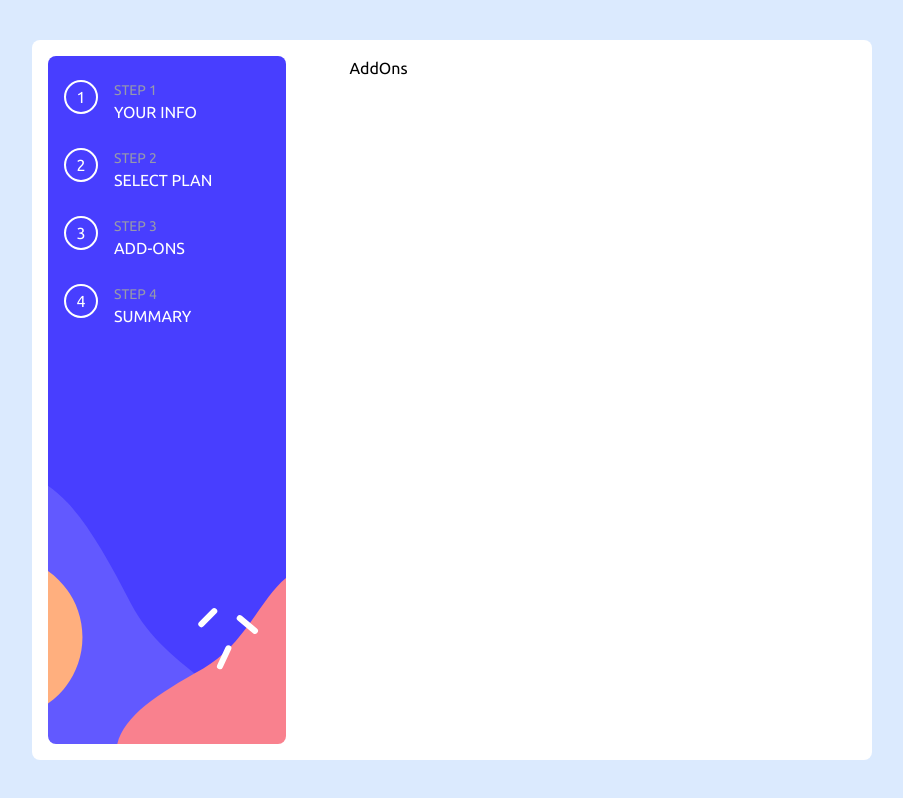
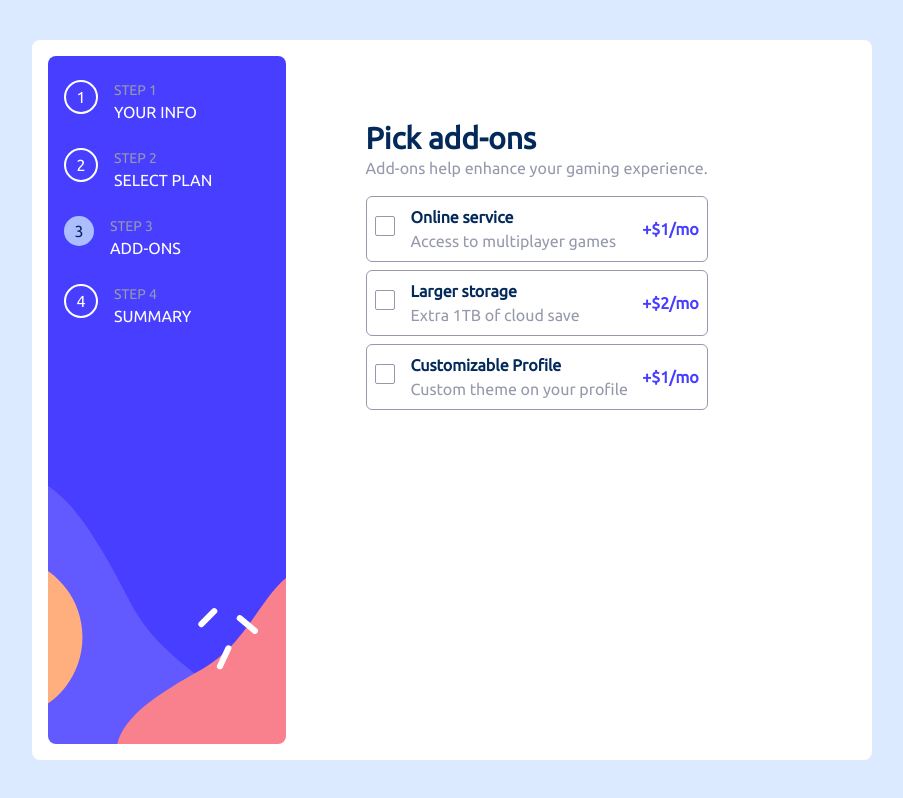
Before and after one commit to JerryJeager/multi-step-form, a React (Vite) app: page /Add-ons in a window 1280 px wide. Shown: the whole page, without its empty margins (188-1091 px from the left). Built offline with nearby package versions, Linux system fonts and the light colour scheme.

Commit message:
completed part of ui of Add-ons page

```diff
--- a/src/Layouts/Layout.jsx
+++ b/src/Layouts/Layout.jsx
@@ -1,34 +1,37 @@
-import { Outlet } from "react-router-dom"
+import { Outlet, useLocation } from "react-router-dom"
 
 const Layout = () => {
+
+    const location = useLocation()
+
   return (
     <div className="bg-blue-100 h-[100vh] md:p-[40px]">
         <div className="md:bg-white md:rounded-lg overflow-hidden h-[100vh] md:h-[100%] w-[100%] md:w-[70%] flex flex-col md:flex-row md:gap-16 mx-auto md:p-4 md:pr-8 ">
             <header className="w-[100%] md:w-[30%] h-[160px] md:h-[100%] bg-[url('/images/bg-sidebar-mobile.svg')] md:bg-[url('/images/bg-sidebar-desktop.svg')] bg-white bg-no-repeat bg-center bg-cover md:rounded-lg px-4 flex justify-center items-center md:items-start md:justify-start">
                 <nav className="flex md:flex-col mt-6 gap-6">
                     <div className="flex gap-4">
-                        <div className="p-[15px] w-[10px] h-[10px] flex justify-center items-center rounded-full border-white border-2 text-white">1</div>
+                        <div className={`${location.pathname == "/" ? "border-none text-marine-blue bg-pastel-blue" : "border-white border-2  text-white"} p-[15px] w-[10px] h-[10px] flex justify-center items-center rounded-full`}>1</div>
                         <div className="hidden md:block">
                             <p className="text-sm text-cool-gray">STEP 1</p>
                             <p className="text-white">YOUR INFO</p>
                         </div>
                     </div>
                     <div className="flex gap-4">
-                        <div className="p-[15px] w-[10px] h-[10px] flex justify-center items-center rounded-full border-white border-2 text-white">2</div>
+                        <div className={ `${location.pathname == "/Plans" ? "border-none text-marine-blue bg-pastel-blue" : "text-white border-white border-2"} p-[15px] w-[10px] h-[10px] flex justify-center items-center rounded-full  `}>2</div>
                         <div className="hidden md:block">
                             <p className="text-sm text-cool-gray">STEP 2</p>
                             <p className="text-white">SELECT PLAN</p>
                         </div>
                     </div>
                     <div className="flex gap-4">
-                        <div className="p-[15px] w-[10px] h-[10px] flex justify-center items-center rounded-full border-white border-2 text-white">3</div>
+                        <div className={`${location.pathname == "/Add-ons" ? "border-none text-marine-blue bg-pastel-blue" : "border-white border-2  text-white"} p-[15px] w-[10px] h-[10px] flex justify-center items-center rounded-full`}>3</div>
                         <div className="hidden md:block">
                             <p className="text-sm text-cool-gray">STEP 3</p>
                             <p className="text-white">ADD-ONS</p>
                         </div>
                     </div>
                     <div className="flex gap-4">
-                        <div className="p-[15px] w-[10px] h-[10px] flex justify-center items-center rounded-full border-white border-2 text-white">4</div>
+                        <div className={`${location.pathname == "/Summary" ? "border-none text-marine-blue bg-pastel-blue" : "border-white border-2  text-white"} p-[15px] w-[10px] h-[10px] flex justify-center items-center rounded-full`}>4</div>
                         <div className="hidden md:block">
                             <p className="text-sm text-cool-gray">STEP 4</p>
                             <p className="text-white">SUMMARY</p>
--- a/src/Pages/AddOns.jsx
+++ b/src/Pages/AddOns.jsx
@@ -1,7 +1,70 @@
+import { useForm } from 'react-hook-form'
 
 const AddOns = () => {
+
+  const { register, handleSubmit, watch, formState: { errors } } = useForm();
+  const onSubmit = data => {
+    console.log(data)
+  };
+
   return (
-    <div>AddOns</div>
+    <div className="mt-8 -translate-y-12 md:-translate-y-0">
+        <div className=" w-[90%] md:w-[100%] mx-auto flex flex-col">
+            <div className="bg-white rounded-md  w-[100%] shadow-md md:shadow-none px-4 py-8">
+              <h2 className="text-3xl font-bold text-marine-blue">Pick add-ons</h2>
+              <p className="text-cool-gray">Add-ons help enhance your gaming experience.</p>
+              <form onSubmit={handleSubmit(onSubmit)} className="mt-4">
+                <div className="w-[100%] p-2 rounded-md border border-cool-gray hover:border-purplish-blue flex items-center justify-between mt-2">
+                  <div className="flex items-center gap-4">
+                    <div className="relative">
+                      <input type="checkbox" name="OnlineService" id="" value="1" {...register("Online Service")} className="appearance-none h-5 w-5 border border-cool-gray rounded-sm checked:border-transparent checked:bg-purplish-blue cursor-pointer" />
+                      <img src="images/icon-checkmark.svg" alt="" className="absolute left-1 top-1" />
+                    </div>
+                    <div>
+                      <p className="font-bold text-marine-blue">Online service</p>
+                      <p className="text-cool-gray">Access to multiplayer games</p>
+                    </div>
+                  </div>
+                  <div className="text-purplish-blue font-semibold">
+                    +$1/mo
+                  </div>
+                </div>
+                <div className="w-[100%] p-2 rounded-md border border-cool-gray hover:border-purplish-blue flex items-center justify-between mt-2">
+                  <div className="flex items-center gap-4">
+                    <div className="relative">
+                      <input type="checkbox" name="largerStorage" id="" value="2" {...register("Online Service")} className="appearance-none h-5 w-5 border border-cool-gray rounded-sm checked:border-transparent checked:bg-purplish-blue cursor-pointer" />
+                      <img src="images/icon-checkmark.svg" alt="" className="absolute left-1 top-1" />
+                    </div>
+                    <div>
+                      <p className="font-bold text-marine-blue">Larger storage</p>
+                      <p className="text-cool-gray">Extra 1TB of cloud save</p>
+                    </div>
+                  </div>
+                  <div className="text-purplish-blue font-semibold">
+                    +$2/mo
+                  </div>
+                </div>
+                <div className="w-[100%] p-2 rounded-md border border-cool-gray hover:border-purplish-blue flex items-center justify-between mt-2">
+                  <div className="flex items-center gap-4">
+                    <div className="relative">
+                      <input type="checkbox" name="customizableProfile" id="" value="1" {...register("Online Service")} className="appearance-none h-5 w-5 border border-cool-gray rounded-sm checked:border-transparent checked:bg-purplish-blue cursor-pointer" />
+                      <img src="images/icon-checkmark.svg" alt="" className="absolute left-1 top-1" />
+                    </div>
+                    <div>
+                      <p className="font-bold text-marine-blue">Customizable Profile</p>
+                      <p className="text-cool-gray">Custom theme on your profile</p>
+                    </div>
+                  </div>
+                  <div className="text-purplish-blue font-semibold">
+                    +$1/mo
+                  </div>
+                </div>
+
+              </form>
+              <div></div>
+            </div>
+        </div>
+    </div>
   )
 }
 
--- a/src/Pages/Plans.jsx
+++ b/src/Pages/Plans.jsx
@@ -1,8 +1,10 @@
 import { useState, useEffect } from 'react'
+import { useNavigate } from 'react-router-dom'
 
 
 const Plans = () => {
 
+   const navigate = useNavigate()
    const [monthlyBilling, setMonthlyBilling] = useState(true)
    const handleBillingOption = () =>{
     setMonthlyBilling(preValue => !preValue)
@@ -49,16 +51,16 @@ const Plans = () => {
                         </div>
                     </div>
                 </div>
-                <div className="flex justify-between w-[210px] md:w-[400px] mx-auto mt-4">
-                    <div className={`${monthlyBilling ? "text-marine-blue" : "text-cool-gray"} font-bold cursor-pointer`}>Monthly</div>
-                    <div className="bg-marine-blue w-[50px] rounded-xl h-[25px] p-1 flex items-center" onClick={() => {handleBillingOption(monthlyBilling)}}>
+                <div className="flex justify-between w-[210px] mx-auto mt-4">
+                    <div className={`${monthlyBilling ? "text-marine-blue" : "text-cool-gray"} font-bold`}>Monthly</div>
+                    <div className="bg-marine-blue w-[50px] rounded-xl h-[25px] p-1 flex items-center cursor-pointer" onClick={() => {handleBillingOption(monthlyBilling)}}>
                         <div className={`${!monthlyBilling ? "translate-x-6" : ""} transition duration-300 h-[15px] w-[15px] rounded-full bg-white `}></div>
                     </div>
-                    <div className={`${monthlyBilling ? "text-marine-blue" : "text-cool-gray"}font-bold cursor-pointer` } >Yearly</div>
+                    <div className={`${monthlyBilling ? "text-cool-gray" : "text-marine-blue"}font-bold` } >Yearly</div>
                 </div>
               </div>
             <div className="self-end mt-8 md:mt-4">
-                <button type="submit" className="rounded-md p-2 bg-marine-blue hover:opacity-95 text-white w-[120px] mt-3 self-end">Next Step</button>
+                <button type="submit" className="rounded-md p-2 bg-marine-blue hover:opacity-95 text-white w-[120px] mt-3 self-end" onClick={() => navigate('/Add-ons')}>Next Step</button>
             </div>
         </div>
 
```
